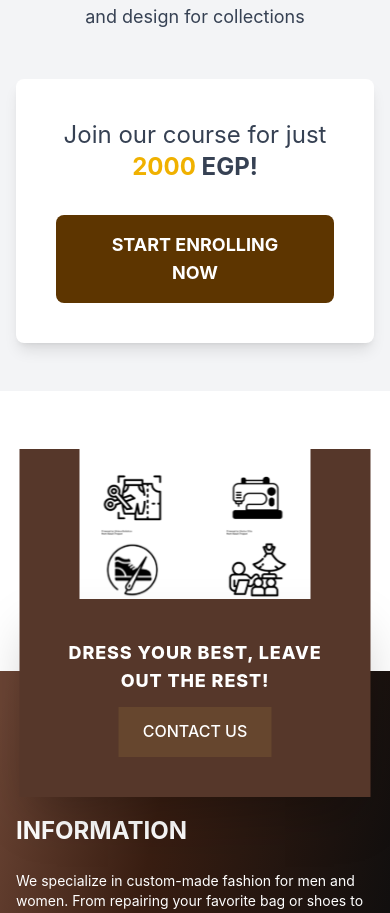
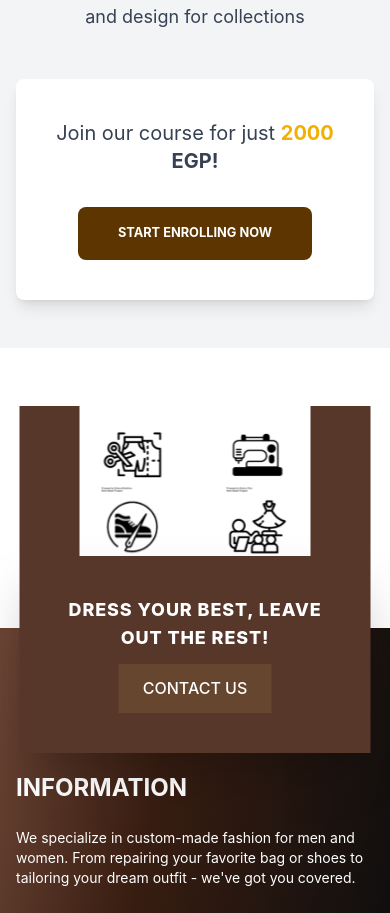
Before and after one commit to EmanHashim199/GraduationProject, a Vue app: page /course-info in a window 390 px wide. Shown: the part 2886-3799 px from the top of the page. Built offline with nearby package versions, Linux system fonts and the light colour scheme; the HTML template or start-up script is replaced by a standard one.

Commit message:
Update CourseCTA.vue

```diff
--- a/src/components/sections/CourseCTA.vue
+++ b/src/components/sections/CourseCTA.vue
@@ -14,12 +14,12 @@
 
       <!-- Call to Action -->
       <div class="bg-white p-10 rounded-lg shadow-lg max-w-2xl !mx-auto">
-        <p class="text-2xl text-gray-700 !mb-8">
+        <p class="lg:text-2xl text-xl text-gray-700 !mb-8">
           Join our course for just
           <span class="text-yellow-500 font-bold">2000 <span class="text-gray-700">EGP!</span></span>
         </p>
         <RouterLink to="/registration"
-          class="inline-block bg-[#5D3500] text-white font-bold py-4 px-10 rounded-lg hover:bg-[#4A2A00] transition-colors text-lg uppercase">
+          class="inline-block bg-[#5D3500] lg:!text-lg  text-[0.8rem] text-white font-bold py-4 px-10 rounded-lg hover:bg-[#4A2A00] transition-colors  uppercase">
           start enrolling now
         </RouterLink>
       </div>
```
